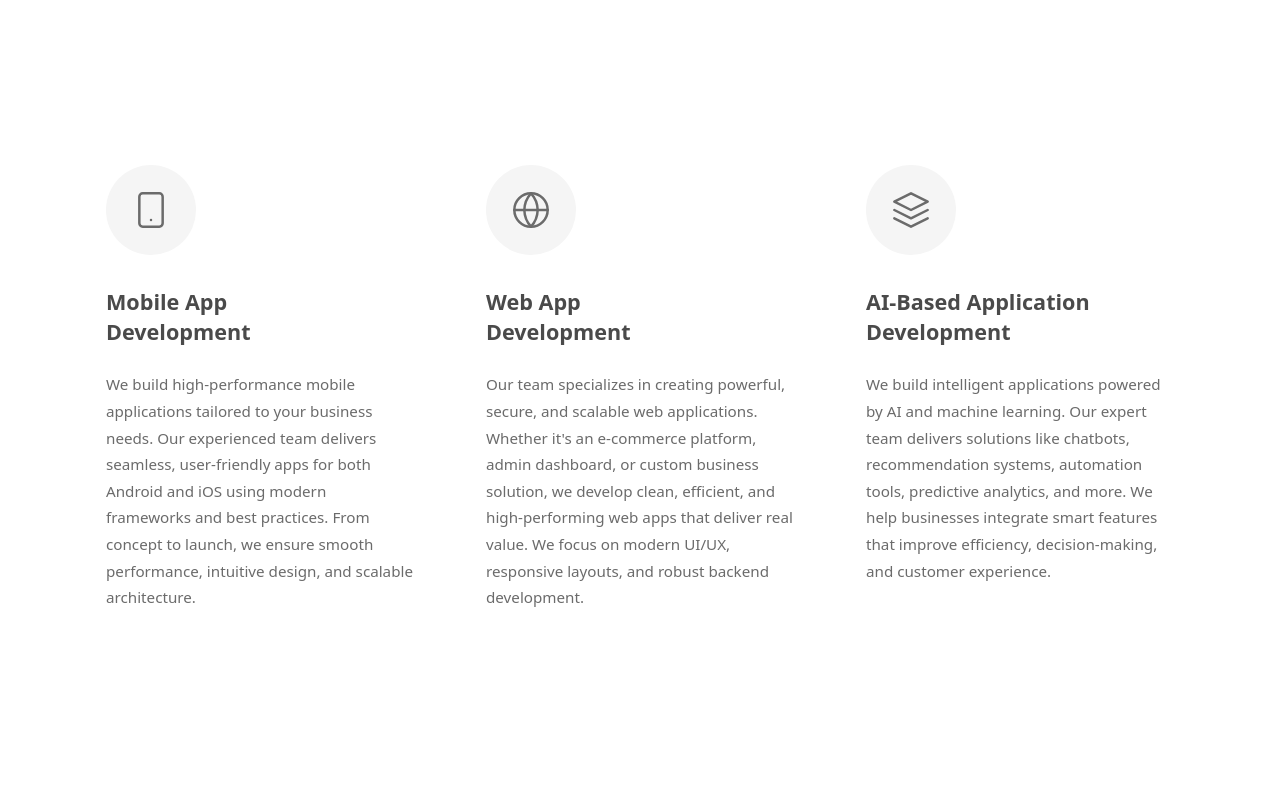
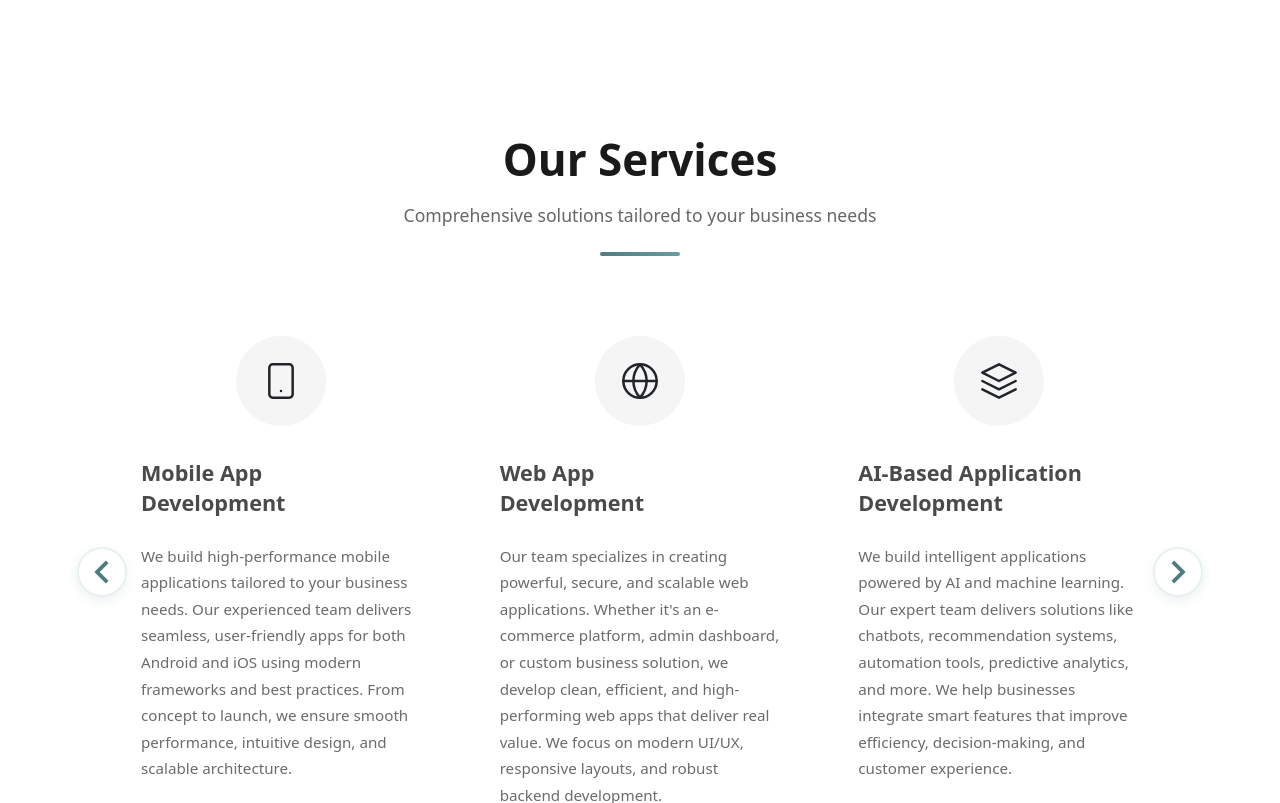
Before and after one commit to Abdulwasey97/Portfolio-Website, a Vue app: page / in a window 1280 px wide. Shown: the part 1300-2103 px from the top of the page. Built offline with nearby package versions, Linux system fonts and the light colour scheme.

Commit message:
Issues resolved

```diff
--- a/src/components/CaseStudies.vue
+++ b/src/components/CaseStudies.vue
@@ -2,7 +2,7 @@
   <section id="case-studies" class="case-studies-section">
     <div class="container">
       <!-- Section Header -->
-      <div class="section-header text-center mb-5">
+      <div class="section-header text-center mb-1">
         <h2 class="section-title">Featured Case Studies</h2>
         <p class="section-subtitle">Real-world solutions and successful client implementations</p>
         <div class="title-underline"></div>
@@ -149,6 +149,7 @@ const closeModal = () => {
   width: 100%;
   height: 100%;
   object-fit: cover;
+  object-position: top;
   transition: transform 0.5s ease;
 }
 
--- a/src/components/Projects.vue
+++ b/src/components/Projects.vue
@@ -148,6 +148,7 @@ const closeModal = () => {
   width: 100%;
   height: 100%;
   object-fit: cover;
+  object-position: top;
   transition: transform 0.5s ease;
 }
 
--- a/src/components/ServicesSection.vue
+++ b/src/components/ServicesSection.vue
@@ -1,63 +1,72 @@
 <template>
   <section class="services-section">
     <div class="container">
-      <div class="row g-4 justify-content-center">
-        <!-- Mobile App Development -->
-        <div class="col-lg-4 col-md-6">
+      <!-- Section Header -->
+      <div class="section-header text-center mb-5">
+        <h2 class="section-title">Our Services</h2>
+        <p class="section-subtitle">Comprehensive solutions tailored to your business needs</p>
+        <div class="title-underline"></div>
+      </div>
+
+      <!-- Carousel Container -->
+      <div class="carousel-wrapper">
+        <Carousel
+          v-bind="carouselSettings"
+          :breakpoints="breakpoints"
+        >
+          <Slide v-for="service in services" :key="service.id">
+            <div class="carousel-slide">
               <div class="service-card">
                 <div class="icon-wrapper">
-              <svg xmlns="http://www.w3.org/2000/svg" width="40" height="40" viewBox="0 0 24 24" fill="none" stroke="currentColor" stroke-width="1.5" stroke-linecap="round" stroke-linejoin="round">
-                <rect x="5" y="2" width="14" height="20" rx="2" ry="2"></rect>
-                <line x1="12" y1="18" x2="12.01" y2="18"></line>
-              </svg>
+                  <div v-html="service.icon"></div>
                 </div>
-            <h3 class="service-title">Mobile App<br>Development</h3>
+                <h3 class="service-title" v-html="service.title"></h3>
                 <p class="service-description">
-              We build high-performance mobile applications tailored to your business needs. Our experienced team delivers seamless, user-friendly apps for both Android and iOS using modern frameworks and best practices. From concept to launch, we ensure smooth performance, intuitive design, and scalable architecture.
+                  {{ service.description }}
                 </p>
               </div>
             </div>
-
-        <!-- Web App Development -->
-        <div class="col-lg-4 col-md-6">
-          <div class="service-card">
-            <div class="icon-wrapper">
-              <svg xmlns="http://www.w3.org/2000/svg" width="40" height="40" viewBox="0 0 24 24" fill="none" stroke="currentColor" stroke-width="1.5" stroke-linecap="round" stroke-linejoin="round">
-                <circle cx="12" cy="12" r="10"></circle>
-                <line x1="2" y1="12" x2="22" y2="12"></line>
-                <path d="M12 2a15.3 15.3 0 0 1 4 10 15.3 15.3 0 0 1-4 10 15.3 15.3 0 0 1-4-10 15.3 15.3 0 0 1 4-10z"></path>
-              </svg>
-            </div>
-            <h3 class="service-title">Web App<br>Development</h3>
-            <p class="service-description">
-              Our team specializes in creating powerful, secure, and scalable web applications. Whether it's an e-commerce platform, admin dashboard, or custom business solution, we develop clean, efficient, and high-performing web apps that deliver real value. We focus on modern UI/UX, responsive layouts, and robust backend development.
-            </p>
-          </div>
-        </div>
-
-        <!-- AI-Based Application Development -->
-        <div class="col-lg-4 col-md-6">
-          <div class="service-card">
-            <div class="icon-wrapper">
-              <svg xmlns="http://www.w3.org/2000/svg" width="40" height="40" viewBox="0 0 24 24" fill="none" stroke="currentColor" stroke-width="1.5" stroke-linecap="round" stroke-linejoin="round">
-                <polygon points="12 2 2 7 12 12 22 7 12 2"></polygon>
-                <polyline points="2 17 12 22 22 17"></polyline>
-                <polyline points="2 12 12 17 22 12"></polyline>
-              </svg>
-            </div>
-            <h3 class="service-title">AI-Based Application<br>Development</h3>
-            <p class="service-description">
-              We build intelligent applications powered by AI and machine learning. Our expert team delivers solutions like chatbots, recommendation systems, automation tools, predictive analytics, and more. We help businesses integrate smart features that improve efficiency, decision-making, and customer experience.
-            </p>
-          </div>
-        </div>
+          </Slide>
+          <template #addons>
+            <Navigation />
+          </template>
+        </Carousel>
       </div>
     </div>
   </section>
 </template>
 
 <script setup>
-import { PRIMARY_COLOR } from '../config/colors'
+import { ref } from 'vue'
+import { Carousel, Slide, Navigation } from 'vue3-carousel'
+import 'vue3-carousel/dist/carousel.css'
+import servicesData from '../data/services.json'
+
+// Services data from JSON file
+const services = ref(servicesData.services)
+
+// Carousel settings
+const carouselSettings = {
+  itemsToShow: 1, // default for mobile
+  snapAlign: 'start',
+  wrapAround: true,
+  autoplay: 7000, // Auto-advance every 20 seconds (20000ms)
+  transition: 600,
+}
+
+// Responsive breakpoints
+const breakpoints = {
+  // Medium screens (≥768px): show 2 cards
+  768: {
+    itemsToShow: 2,
+    snapAlign: 'start',
+  },
+  // Large screens (≥992px): show 3 cards
+  992: {
+    itemsToShow: 3,
+    snapAlign: 'start',
+  },
+}
 </script>
 
 <style scoped>
@@ -65,6 +74,93 @@ import { PRIMARY_COLOR } from '../config/colors'
   background: #ffffff;
   padding: 5rem 0;
   position: relative;
+}
+
+/* Section Header */
+.section-header {
+  margin-bottom: 4rem;
+}
+
+.section-title {
+  font-size: 2.75rem;
+  font-weight: 700;
+  color: #1a1a1a;
+  margin-bottom: 1rem;
+}
+
+.section-subtitle {
+  font-size: 1.1rem;
+  color: #666;
+  margin-bottom: 1.5rem;
+}
+
+.title-underline {
+  width: 80px;
+  height: 4px;
+  background: linear-gradient(90deg, #4f7c82 0%, #6a9ca3 100%);
+  margin: 0 auto;
+  border-radius: 2px;
+}
+
+/* Carousel Wrapper */
+.carousel-wrapper {
+  position: relative;
+  width: 100%;
+  margin: 0 auto;
+  padding: 0 20px;
+}
+
+/* Override vue3-carousel default styles */
+.carousel-wrapper :deep(.carousel__viewport) {
+  overflow: hidden;
+}
+
+.carousel-wrapper :deep(.carousel__track) {
+  align-items: stretch;
+  display: flex;
+}
+
+.carousel-wrapper :deep(.carousel__slide) {
+  padding: 0 15px;
+  box-sizing: border-box;
+  flex-shrink: 0;
+}
+
+.carousel-slide {
+  height: 100%;
+  width: 100%;
+  display: flex;
+  flex-direction: column;
+}
+
+/* Navigation Arrows */
+.carousel-wrapper :deep(.carousel__prev),
+.carousel-wrapper :deep(.carousel__next) {
+  background: #ffffff;
+  border: 2px solid #e8f0f1;
+  border-radius: 50%;
+  width: 50px;
+  height: 50px;
+  color: #4f7c82;
+  box-shadow: 0 4px 12px rgba(79, 124, 130, 0.1);
+  transition: all 0.3s ease;
+}
+
+.carousel-wrapper :deep(.carousel__prev:hover),
+.carousel-wrapper :deep(.carousel__next:hover) {
+  background: #4f7c82;
+  color: #ffffff;
+  border-color: #4f7c82;
+  box-shadow: 0 6px 20px rgba(79, 124, 130, 0.2);
+  transform: scale(1.1);
+}
+
+.carousel-wrapper :deep(.carousel__prev) {
+  left: -25px;
+}
+
+.carousel-wrapper :deep(.carousel__next) {
+  right: -25px;
 }
 
 .service-card {
@@ -87,7 +183,7 @@ import { PRIMARY_COLOR } from '../config/colors'
   display: flex;
   align-items: center;
   justify-content: center;
-  margin: 0 0 2rem 0;
+  margin: 0 auto 2rem auto;
   transition: all 0.3s ease;
 }
 
@@ -128,9 +224,34 @@ import { PRIMARY_COLOR } from '../config/colors'
     padding: 4rem 0;
   }
 
+  .section-title {
+    font-size: 2.25rem;
+  }
+
+  .carousel-wrapper {
+    padding: 0 10px;
+  }
+
+  .carousel-wrapper :deep(.carousel__prev),
+  .carousel-wrapper :deep(.carousel__next) {
+    width: 45px;
+    height: 45px;
+  }
+
+  .carousel-wrapper :deep(.carousel__prev) {
+    left: -15px;
+  }
+
+  .carousel-wrapper :deep(.carousel__next) {
+    right: -15px;
+  }
+
+  .carousel-wrapper :deep(.carousel__slide) {
+    padding: 0 10px;
+  }
+
   .service-card {
     padding: 2rem 1.5rem;
-    margin-bottom: 1.5rem;
   }
 
   .icon-wrapper {
@@ -159,9 +280,34 @@ import { PRIMARY_COLOR } from '../config/colors'
     padding: 3rem 0;
   }
 
+  .section-title {
+    font-size: 1.875rem;
+  }
+
+  .carousel-wrapper {
+    padding: 0 5px;
+  }
+
+  .carousel-wrapper :deep(.carousel__prev),
+  .carousel-wrapper :deep(.carousel__next) {
+    width: 40px;
+    height: 40px;
+  }
+
+  .carousel-wrapper :deep(.carousel__prev) {
+    left: -10px;
+  }
+
+  .carousel-wrapper :deep(.carousel__next) {
+    right: -10px;
+  }
+
+  .carousel-wrapper :deep(.carousel__slide) {
+    padding: 0 8px;
+  }
+
   .service-card {
     padding: 2rem 1.25rem;
-    margin-bottom: 2rem;
   }
 
   .icon-wrapper {
@@ -191,9 +337,27 @@ import { PRIMARY_COLOR } from '../config/colors'
     padding: 2.5rem 0;
   }
 
+  .section-title {
+    font-size: 1.75rem;
+  }
+
+  .carousel-wrapper {
+    padding: 0;
+  }
+
+  .carousel-wrapper :deep(.carousel__prev),
+  .carousel-wrapper :deep(.carousel__next) {
+    width: 35px;
+    height: 35px;
+    display: none; /* Hide arrows on very small screens, users can swipe */
+  }
+
+  .carousel-wrapper :deep(.carousel__slide) {
+    padding: 0 10px;
+  }
+
   .service-card {
     padding: 1.5rem 1rem;
-    margin-bottom: 2rem;
   }
 
   .icon-wrapper {
--- a/src/data/projects.json
+++ b/src/data/projects.json
@@ -187,9 +187,9 @@
     },
     {
       "id": 19,
-      "title": "ToolFlame – Tools & DIY Website",
+      "title": "ToolFlame - Tools & DIY Website",
       "description": "A professional tools-focused website built using WordPress and Elementor, designed to showcase and review a wide range of hardware and DIY tools with a clean, user-friendly interface.",
-      "image": "/toolflame.webp",
+      "image": "/ToolFlame (1).webp",
       "technologies": ["WordPress", "Elementor", "PHP"],
       "demo": "#",
       "code": "#",
@@ -209,7 +209,7 @@
       "id": 21,
       "title": "IOOFPM – Odd Fellows Organization Website",
       "description": "A WordPress-based website built with Elementor for the Independent Order of the Odd Fellows, showcasing their mission, community programs, membership details, and organizational activities with a clean and informative layout.",
-      "image": "/ioofpm-org.jpeg",
+      "image": "/ioofpm-org.webp",
       "technologies": ["WordPress", "Elementor", "PHP"],
       "demo": "#",
       "code": "#",
--- /dev/null
+++ b/src/data/services.json
@@ -0,0 +1,40 @@
+{
+  "services": [
+    {
+      "id": 1,
+      "title": "Mobile App<br>Development",
+      "description": "We build high-performance mobile applications tailored to your business needs. Our experienced team delivers seamless, user-friendly apps for both Android and iOS using modern frameworks and best practices. From concept to launch, we ensure smooth performance, intuitive design, and scalable architecture.",
+      "icon": "<svg xmlns=\"http://www.w3.org/2000/svg\" width=\"40\" height=\"40\" viewBox=\"0 0 24 24\" fill=\"none\" stroke=\"currentColor\" stroke-width=\"1.5\" stroke-linecap=\"round\" stroke-linejoin=\"round\"><rect x=\"5\" y=\"2\" width=\"14\" height=\"20\" rx=\"2\" ry=\"2\"></rect><line x1=\"12\" y1=\"18\" x2=\"12.01\" y2=\"18\"></line></svg>"
+    },
+    {
+      "id": 2,
+      "title": "Web App<br>Development",
+      "description": "Our team specializes in creating powerful, secure, and scalable web applications. Whether it's an e-commerce platform, admin dashboard, or custom business solution, we develop clean, efficient, and high-performing web apps that deliver real value. We focus on modern UI/UX, responsive layouts, and robust backend development.",
+      "icon": "<svg xmlns=\"http://www.w3.org/2000/svg\" width=\"40\" height=\"40\" viewBox=\"0 0 24 24\" fill=\"none\" stroke=\"currentColor\" stroke-width=\"1.5\" stroke-linecap=\"round\" stroke-linejoin=\"round\"><circle cx=\"12\" cy=\"12\" r=\"10\"></circle><line x1=\"2\" y1=\"12\" x2=\"22\" y2=\"12\"></line><path d=\"M12 2a15.3 15.3 0 0 1 4 10 15.3 15.3 0 0 1-4 10 15.3 15.3 0 0 1-4-10 15.3 15.3 0 0 1 4-10z\"></path></svg>"
+    },
+    {
+      "id": 3,
+      "title": "AI-Based Application<br>Development",
+      "description": "We build intelligent applications powered by AI and machine learning. Our expert team delivers solutions like chatbots, recommendation systems, automation tools, predictive analytics, and more. We help businesses integrate smart features that improve efficiency, decision-making, and customer experience.",
+      "icon": "<svg xmlns=\"http://www.w3.org/2000/svg\" width=\"40\" height=\"40\" viewBox=\"0 0 24 24\" fill=\"none\" stroke=\"currentColor\" stroke-width=\"1.5\" stroke-linecap=\"round\" stroke-linejoin=\"round\"><polygon points=\"12 2 2 7 12 12 22 7 12 2\"></polygon><polyline points=\"2 17 12 22 22 17\"></polyline><polyline points=\"2 12 12 17 22 12\"></polyline></svg>"
+    },
+    {
+      "id": 4,
+      "title": "Cloud Solutions<br>& DevOps",
+      "description": "We provide comprehensive cloud infrastructure and DevOps services to help your applications scale efficiently. Our team specializes in AWS, Azure, and Google Cloud platforms, implementing CI/CD pipelines, containerization, and infrastructure as code. We ensure your systems are secure, scalable, and cost-effective.",
+      "icon": "<svg xmlns=\"http://www.w3.org/2000/svg\" width=\"40\" height=\"40\" viewBox=\"0 0 24 24\" fill=\"none\" stroke=\"currentColor\" stroke-width=\"1.5\" stroke-linecap=\"round\" stroke-linejoin=\"round\"><path d=\"M17.5 19H9a7 7 0 0 1-7-7V7a4 4 0 0 1 4-4h12a4 4 0 0 1 4 4v10a4 4 0 0 1-4 4z\"></path><line x1=\"12\" y1=\"11\" x2=\"12\" y2=\"23\"></line><line x1=\"8\" y1=\"15\" x2=\"16\" y2=\"15\"></line></svg>"
+    },
+    {
+      "id": 5,
+      "title": "UI/UX Design<br>& Consulting",
+      "description": "Our design team creates beautiful, intuitive user interfaces that enhance user experience and drive engagement. We combine creativity with user research and data-driven insights to design interfaces that are both aesthetically pleasing and highly functional. From wireframes to high-fidelity prototypes, we deliver designs that convert.",
+      "icon": "<svg xmlns=\"http://www.w3.org/2000/svg\" width=\"40\" height=\"40\" viewBox=\"0 0 24 24\" fill=\"none\" stroke=\"currentColor\" stroke-width=\"1.5\" stroke-linecap=\"round\" stroke-linejoin=\"round\"><rect x=\"3\" y=\"3\" width=\"18\" height=\"18\" rx=\"2\" ry=\"2\"></rect><line x1=\"9\" y1=\"3\" x2=\"9\" y2=\"21\"></line><line x1=\"3\" y1=\"9\" x2=\"21\" y2=\"9\"></line></svg>"
+    },
+    {
+      "id": 6,
+      "title": "E-Commerce<br>Solutions",
+      "description": "We develop robust e-commerce platforms that drive sales and provide exceptional shopping experiences. Our solutions include custom storefronts, payment integrations, inventory management, order processing, and analytics. We help businesses establish and grow their online presence with scalable, secure, and user-friendly e-commerce solutions.",
+      "icon": "<svg xmlns=\"http://www.w3.org/2000/svg\" width=\"40\" height=\"40\" viewBox=\"0 0 24 24\" fill=\"none\" stroke=\"currentColor\" stroke-width=\"1.5\" stroke-linecap=\"round\" stroke-linejoin=\"round\"><circle cx=\"9\" cy=\"21\" r=\"1\"></circle><circle cx=\"20\" cy=\"21\" r=\"1\"></circle><path d=\"M1 1h4l2.68 13.39a2 2 0 0 0 2 1.61h9.72a2 2 0 0 0 2-1.61L23 6H6\"></path></svg>"
+    }
+  ]
+}
```
Also changed, not shown: src/components/ProjectModal.vue (+24 -91 lines), src/views/CaseStudiesPage.vue (+29 -5 lines), src/views/ProjectsPage.vue (+29 -5 lines). Lines whose indentation alone changed are shown as unchanged.
